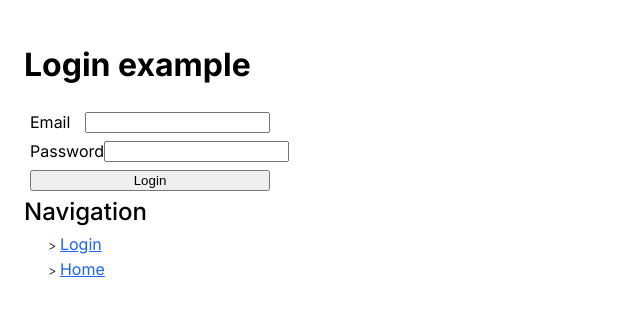
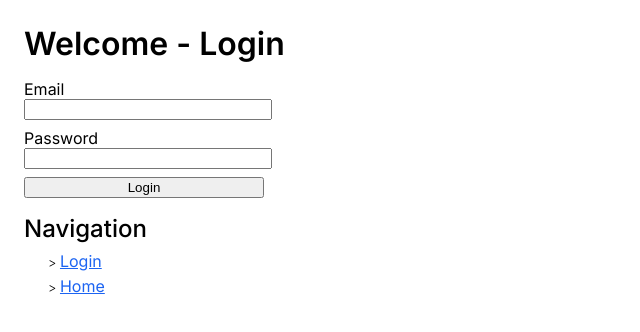
Before and after one commit to lucrnz/login-next-swr-node, a Next.js app in the folder fe/: page /login in a window 1280 px wide. Shown: the top 332 px of the page, without its empty margins (0-640 px from the left). Built offline with nearby package versions, Linux system fonts and the light colour scheme.

Commit message:
fe: change login style and experience

```diff
--- a/fe/src/pages/login.module.css
+++ b/fe/src/pages/login.module.css
@@ -1,4 +1,7 @@
 .main {
+  display: flex;
+  flex-direction: column;
+  gap: 1rem;
   padding: 16px;
 }
 
@@ -7,12 +10,20 @@
   flex-direction: column;
   gap: 0.5rem;
   width: 240px;
-  padding: 6px;
 }
 
 .form > div {
   display: flex;
-  flex-direction: row;
-  align-items: center;
+  flex-direction: column;
+  align-items: flex-start;
   justify-content: space-between;
 }
+
+.title {
+  font-size: 2rem;
+  font-weight: 600;
+}
+
+.text-field {
+  width: 100%;
+}
--- a/fe/src/pages/login.tsx
+++ b/fe/src/pages/login.tsx
@@ -12,15 +12,15 @@ export default () => {
         <title>Login - App</title>
       </Head>
       <main className={[styles['main'], inter.className].join(' ')} >
-        <h1>Login example</h1>
+        <span className={styles['title']}>Welcome - Login</span>
         <form className={styles['form']}>
           <div>
             <label htmlFor='email'>Email</label>
-            <input id="email" type="email" />
+            <input id="email" type="email" className={styles['text-field']} />
           </div>
           <div>
             <label htmlFor='password'>Password</label>
-            <input id="password" type="password" />
+            <input id="password" type="password" className={styles['text-field']} />
           </div>
           <input type="submit" value="Login" />
         </form>
```
